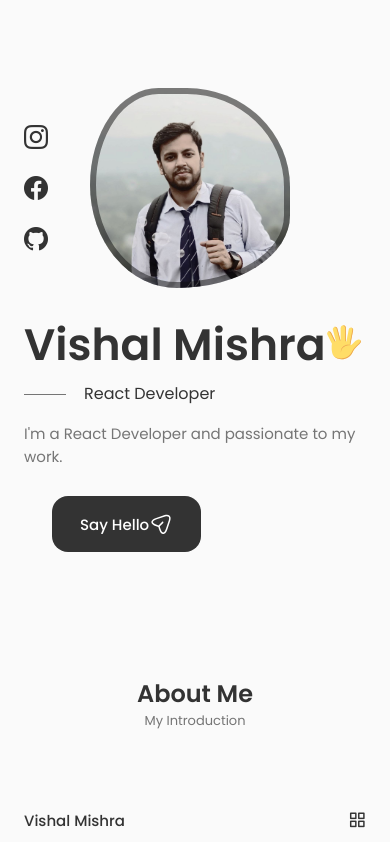
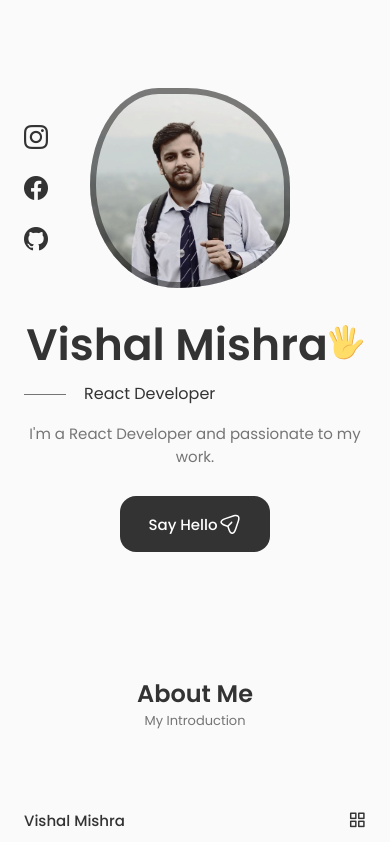
Before and after one commit to vishalmishra99/Portfolio, a React (Vite) app: page / in a window 390 px wide. Shown: the top 842 px of the page. Built offline with nearby package versions, Linux system fonts and the light colour scheme.

Commit message:
my changes

```diff
--- a/src/components/home/Data.jsx
+++ b/src/components/home/Data.jsx
@@ -58,7 +58,7 @@ const Data = () => {
       </h3>
       <h3 className='home_subtitle'>React Developer</h3>
       <p className='home_description'>I'm a React Developer and passionate to my work.</p>
-      <a href="#contact" className="button button--flex">
+      <p className='button-flex'><a href="#contact" className="button button--flex">
         Say Hello
         <svg
           class="button__icon"
@@ -77,7 +77,7 @@ const Data = () => {
             fill="var(--container-color)"
           ></path>
         </svg>
-      </a>
+      </a></p>
     </div>
   )
 }
--- a/src/components/home/home.css
+++ b/src/components/home/home.css
@@ -153,6 +153,12 @@
     .home_scroll{
         display: none;
     }
+    .home_title , .home_description{
+        text-align: center;
+    }
+    .button-flex{
+        text-align: center;
+    }
   }
 
 
```
